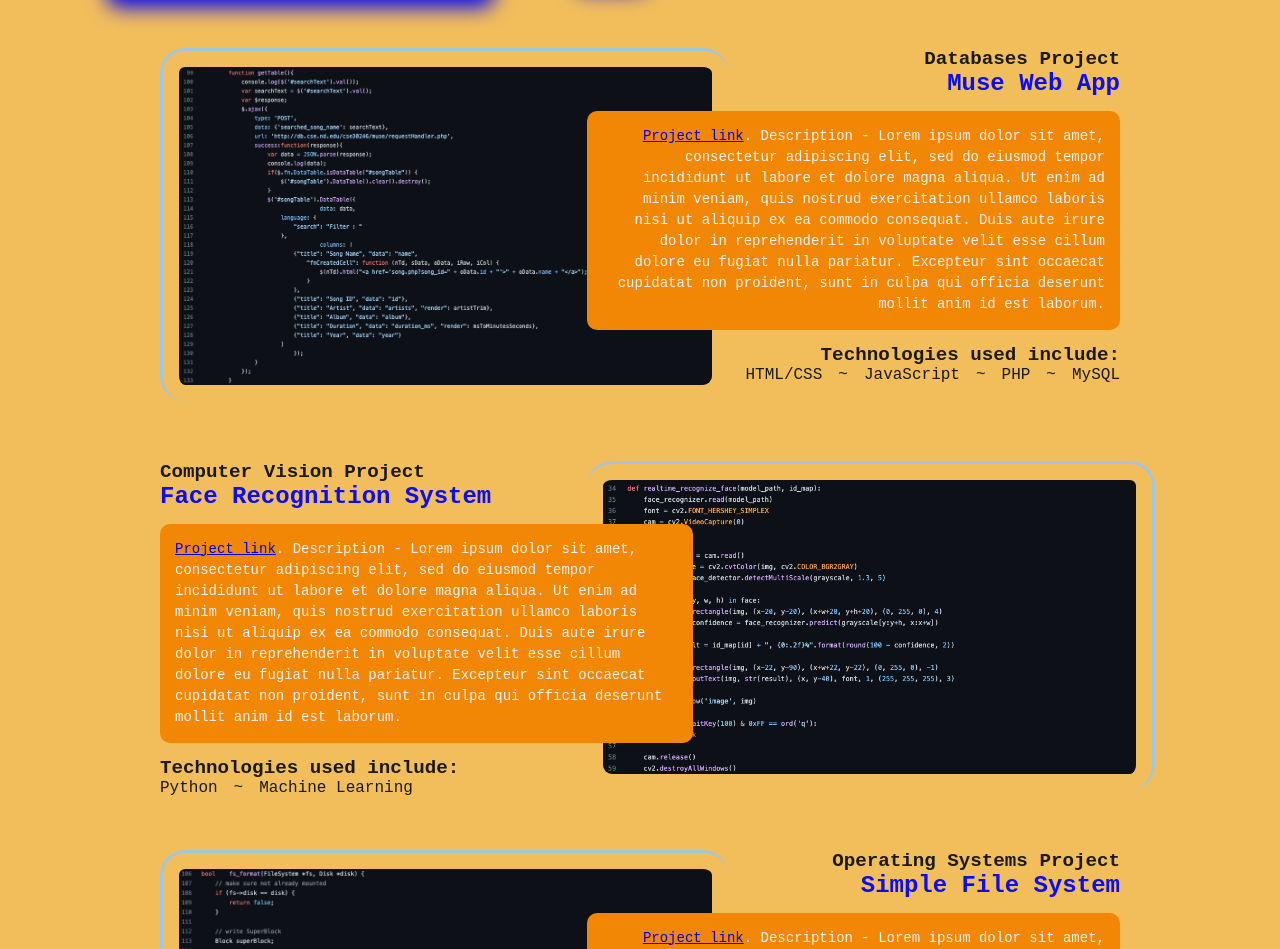
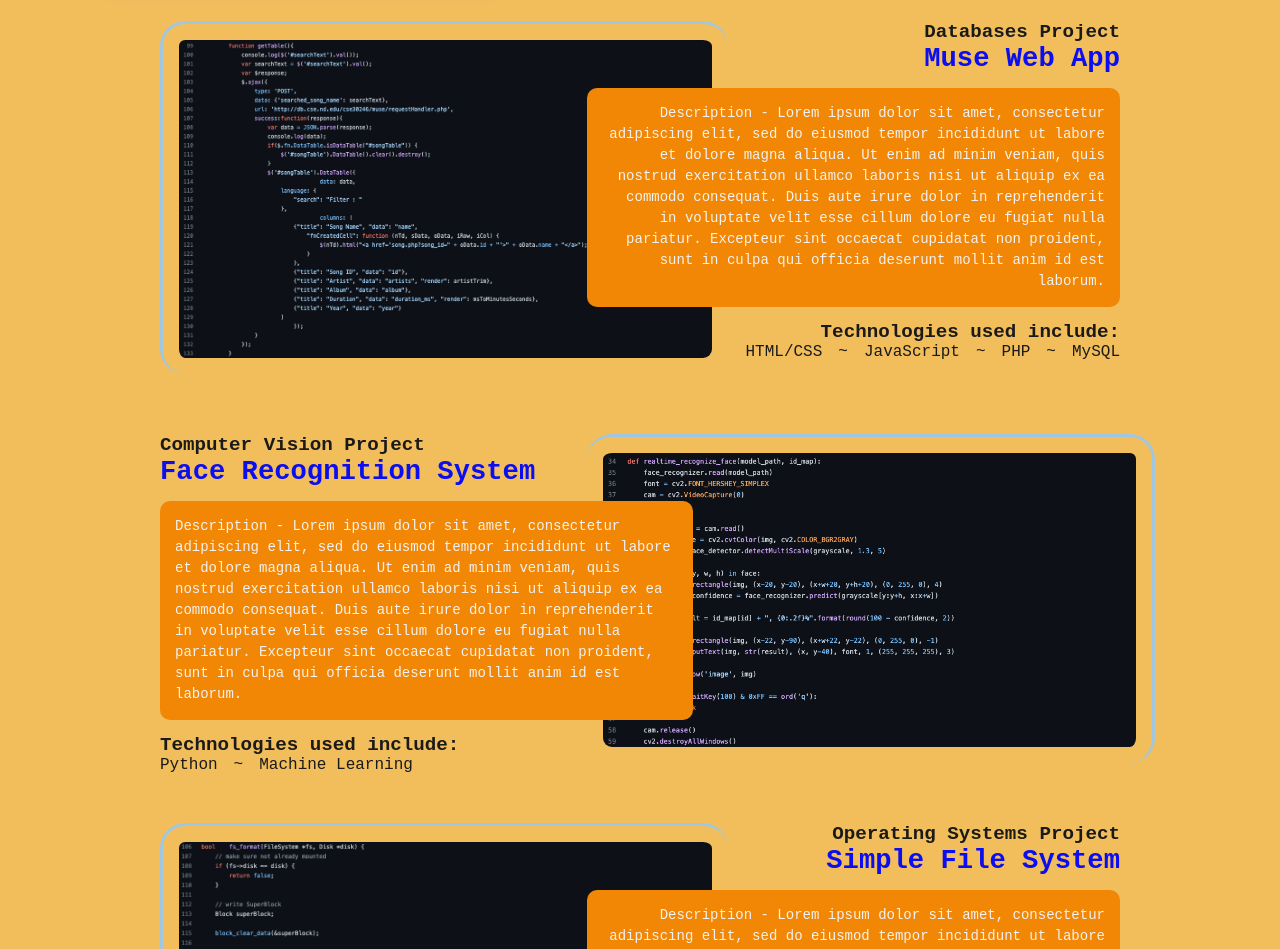
Before and after one commit to tfitzpatrick0/MyWebsite, a React (Create React App) app: page / in a window 1280 px wide. Shown: the part 1723-2672 px from the top of the page. Built offline with nearby package versions, Linux system fonts and the light colour scheme.

Commit message:
changing project links

```diff
--- a/src/components/About/index.jsx
+++ b/src/components/About/index.jsx
@@ -39,12 +39,12 @@ function About() {
           Engineering at Notre Dame. I am majoring in Computer Science, an area
           of interest and excitement that I want to continuing exploring further
           through my courses, extracurricular involvement, and internship/job
-          opportunities. I am particularly interested in roles involving
-          front-end software and web application development.
+          opportunities. I am particularly interested in the field of front-end
+          software and web application development.
           <br />
           <br />
-          Some of my hobbies outside of school include lifting, gaming, and
-          getting absolutely boiled with the lads at Newfs.
+          Some of my other interests include lifting, gaming, business and
+          sports.
         </h2>
       </div>
     </div>
--- a/src/components/Projects/index.jsx
+++ b/src/components/Projects/index.jsx
@@ -44,15 +44,20 @@ function Projects() {
         <div className="project-info-regular">
           <div className="project-info-text">
             <h4 css={{ color: colors.black }}>Databases Project</h4>
-            <h2 css={{ color: colors.blue }}>Muse Web App</h2>
+            <h2>
+              <Link
+                href="https://github.com/tfitzpatrick0/Databases-MuseWebApp"
+                primary={colors.blue}
+                hover={colors.coral}
+              >
+                Muse Web App
+              </Link>
+            </h2>
             <p
               className="project-overlay"
               css={{ color: colors.white, backgroundColor: colors.orange }}
             >
-              <a href="https://github.com/tfitzpatrick0/Databases-MuseWebApp">
-                Project link
-              </a>
-              . Description - Lorem ipsum dolor sit amet, consectetur adipiscing
+              Description - Lorem ipsum dolor sit amet, consectetur adipiscing
               elit, sed do eiusmod tempor incididunt ut labore et dolore magna
               aliqua. Ut enim ad minim veniam, quis nostrud exercitation ullamco
               laboris nisi ut aliquip ex ea commodo consequat. Duis aute irure
@@ -77,15 +82,20 @@ function Projects() {
         <div className="project-info-reverse">
           <div className="project-info-text">
             <h4 css={{ color: colors.black }}>Computer Vision Project</h4>
-            <h2 css={{ color: colors.blue }}>Face Recognition System</h2>
+            <h2>
+              <Link
+                href="https://github.com/tfitzpatrick0/CV-FaceRecognition"
+                primary={colors.blue}
+                hover={colors.coral}
+              >
+                Face Recognition System
+              </Link>
+            </h2>
             <p
               className="project-overlay"
               css={{ color: colors.white, backgroundColor: colors.orange }}
             >
-              <a href="https://github.com/tfitzpatrick0/CV-FaceRecognition">
-                Project link
-              </a>
-              . Description - Lorem ipsum dolor sit amet, consectetur adipiscing
+              Description - Lorem ipsum dolor sit amet, consectetur adipiscing
               elit, sed do eiusmod tempor incididunt ut labore et dolore magna
               aliqua. Ut enim ad minim veniam, quis nostrud exercitation ullamco
               laboris nisi ut aliquip ex ea commodo consequat. Duis aute irure
@@ -110,15 +120,20 @@ function Projects() {
         <div className="project-info-regular">
           <div className="project-info-text">
             <h4 css={{ color: colors.black }}>Operating Systems Project</h4>
-            <h2 css={{ color: colors.blue }}>Simple File System</h2>
+            <h2>
+              <Link
+                href="https://github.com/tfitzpatrick0/OS-FileSystem"
+                primary={colors.blue}
+                hover={colors.coral}
+              >
+                Simple File System
+              </Link>
+            </h2>
             <p
               className="project-overlay"
               css={{ color: colors.white, backgroundColor: colors.orange }}
             >
-              <a href="https://github.com/tfitzpatrick0/OS-FileSystem">
-                Project link
-              </a>
-              . Description - Lorem ipsum dolor sit amet, consectetur adipiscing
+              Description - Lorem ipsum dolor sit amet, consectetur adipiscing
               elit, sed do eiusmod tempor incididunt ut labore et dolore magna
               aliqua. Ut enim ad minim veniam, quis nostrud exercitation ullamco
               laboris nisi ut aliquip ex ea commodo consequat. Duis aute irure
--- a/src/components/Projects/style.css
+++ b/src/components/Projects/style.css
@@ -73,7 +73,7 @@
 }
 
 .project-info-text > h2 {
-  font-size: 150%;
+  font-size: 170%;
   margin: 0px;
 }
 
```
